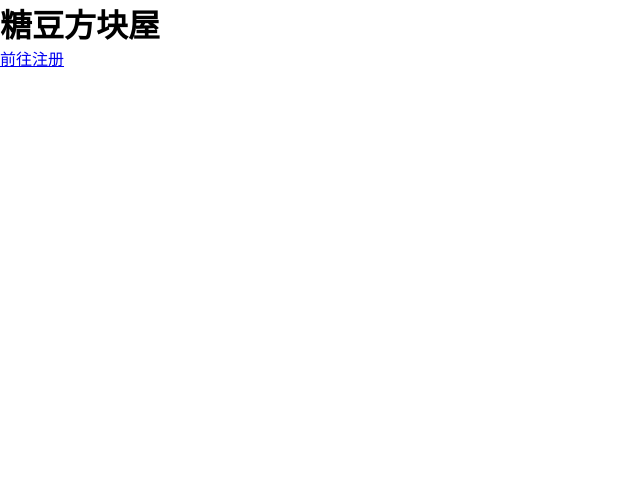
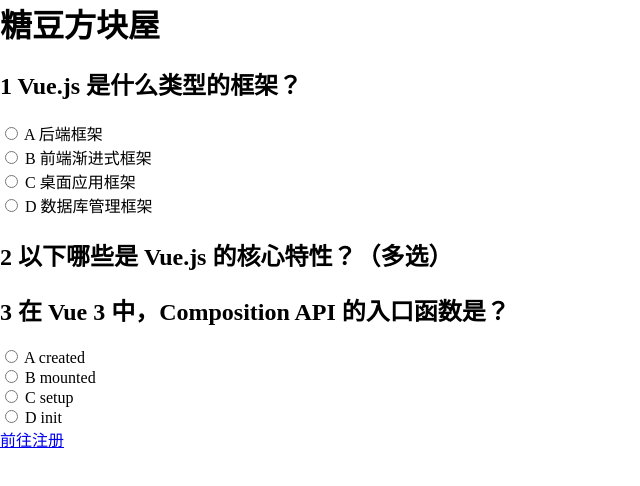
Before and after one commit to LanYinxianxuan/tdfkw, a Vue app in the folder tdfkw/: page /whitelist in a window 1280 px wide. Shown: the top 486 px of the page, without its empty margins (0-640 px from the left). Built offline with nearby package versions, Linux system fonts and the light colour scheme.

Commit message:
新增问题模板组件，更新白名单视图以显示问题内容

```diff
--- /dev/null
+++ b/tdfkw/src/components/QuestionTemplate.vue
@@ -0,0 +1,57 @@
+<script setup>
+import { ref } from 'vue'
+
+const questions = ref([
+  {
+    id: 1,
+    type: 'single',
+    title: 'Vue.js 是什么类型的框架？',
+    options: [
+      { id: 'A', text: '后端框架' },
+      { id: 'B', text: '前端渐进式框架' },
+      { id: 'C', text: '桌面应用框架' },
+      { id: 'D', text: '数据库管理框架' },
+    ],
+  },
+  {
+    id: 2,
+    type: 'multiple',
+    title: '以下哪些是 Vue.js 的核心特性？（多选）',
+    options: [
+      { id: 'A', text: '声明式渲染' },
+      { id: 'B', text: '组件系统' },
+      { id: 'C', text: '响应式数据绑定' },
+      { id: 'D', text: '直接操作 DOM' },
+    ],
+  },
+  {
+    id: 3,
+    type: 'single',
+    title: '在 Vue 3 中，Composition API 的入口函数是？',
+    options: [
+      { id: 'A', text: 'created' },
+      { id: 'B', text: 'mounted' },
+      { id: 'C', text: 'setup' },
+      { id: 'D', text: 'init' },
+    ],
+  },
+])
+</script>
+<template>
+  <div class="app">
+    <div class="subject">
+      <div v-for="question in questions" :key="question.id">
+        <h2>{{  question.id}} {{  question.title }} </h2>
+        <div v-if="question.type === 'single'">
+          <div v-for="option in question.options" :key="option.id">
+            <label for="">
+              <input type="radio" :value="option.id"/>
+              {{  option.id }} {{  option.text }}
+            </label>
+          </div>
+
+        </div>
+      </div>
+        </div>
+      </div>
+</template>
--- a/tdfkw/src/views/WhitelistView.vue
+++ b/tdfkw/src/views/WhitelistView.vue
@@ -1,9 +1,13 @@
 <script setup>
+import QuestionTemplate from '@/components/QuestionTemplate.vue';
+
 </script>
 <template>
     <AppNav />
     <div class="app">
-        <div class="subject"></div>
+        <div class="subject">
+            <QuestionTemplate />
+        </div>
         <RouterLink to="/start">前往注册</RouterLink>
     </div>
 </template>
```
